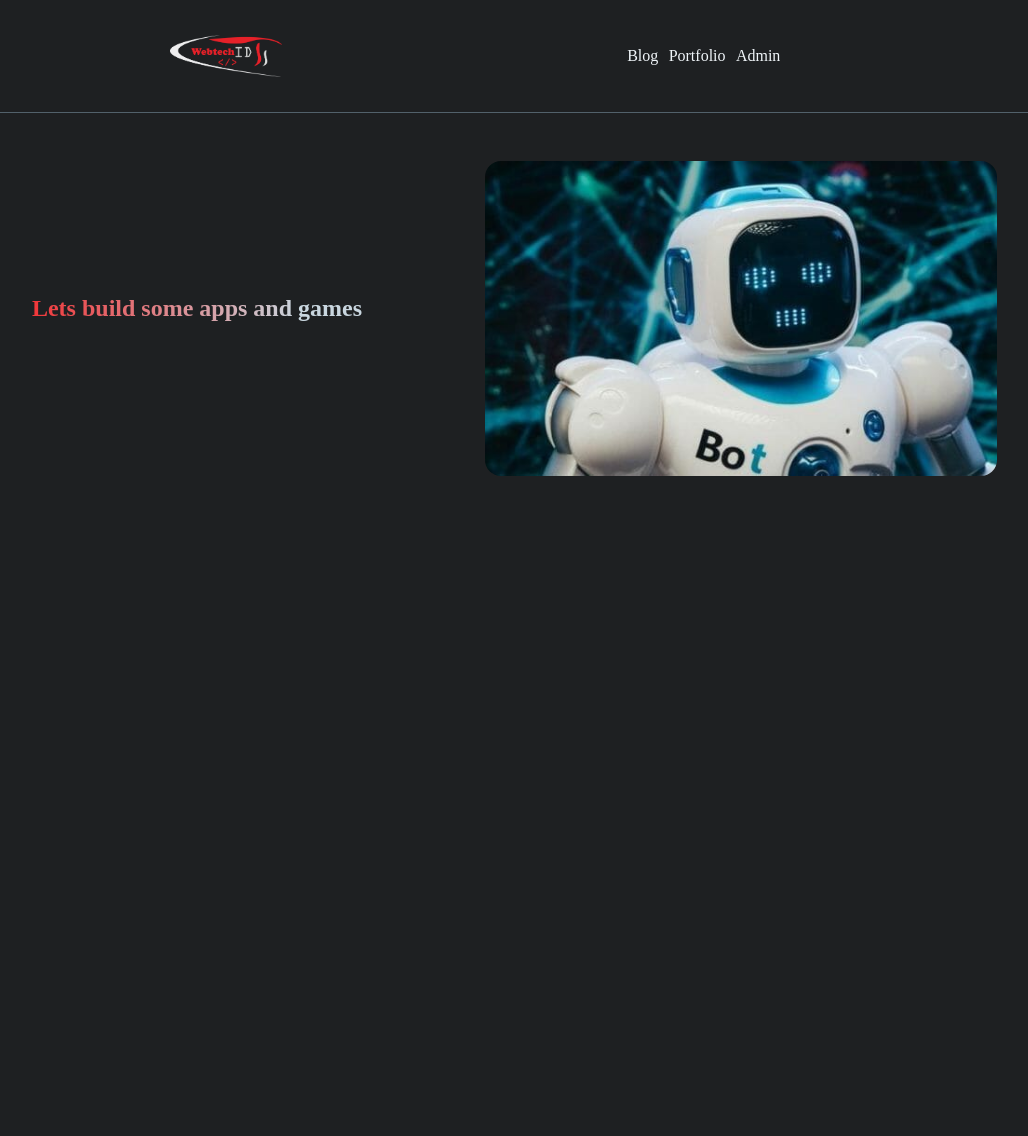
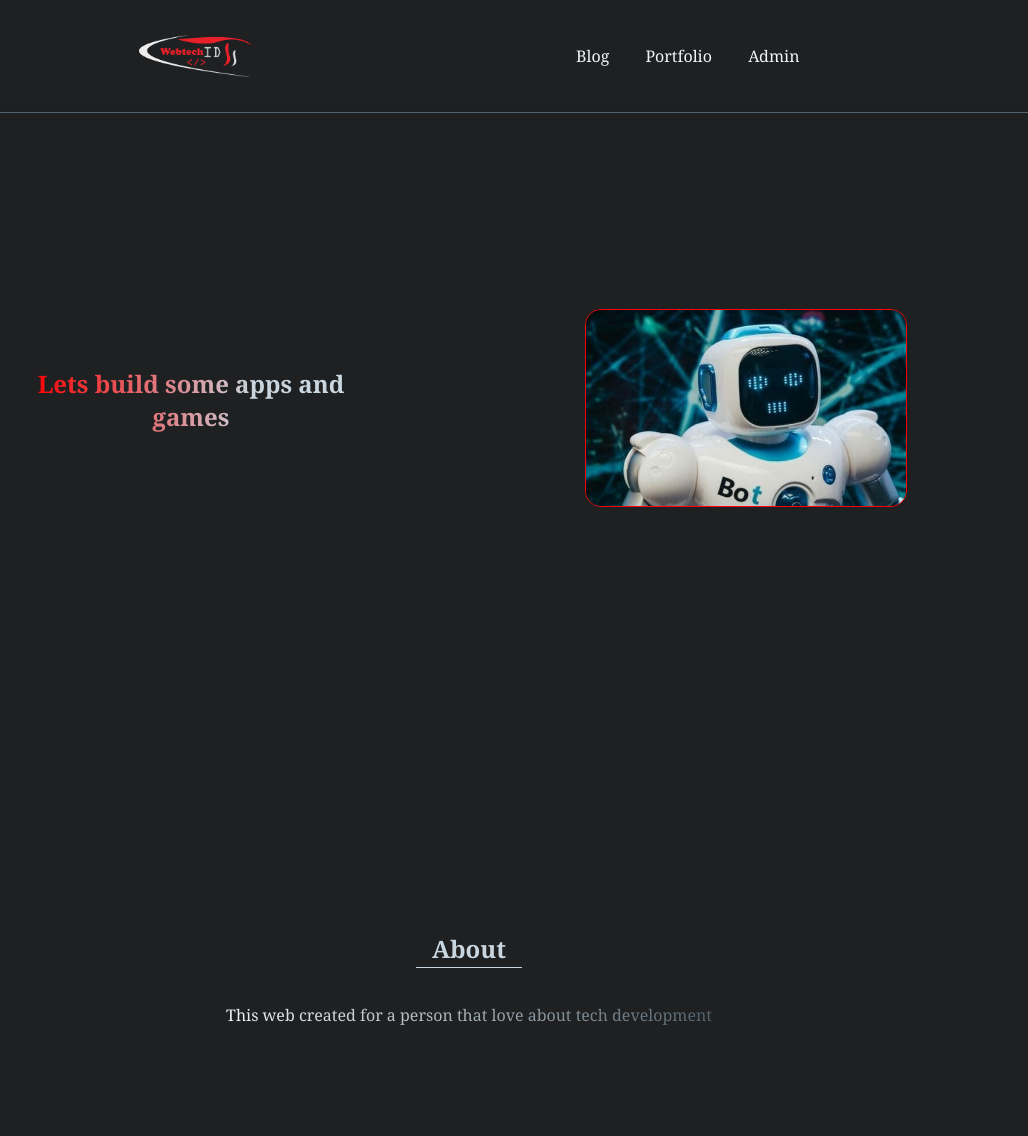
Before and after one commit to Tomba-Hopkins/selekda-webtechID, a website: page public/views/index.html in a window 1280 px wide. Shown: the whole page, without its empty margins (171-1199 px from the left). Before the commit the page ends 800 px from the top, so only its background shows below. Drawn offline with Linux system fonts and the light colour scheme; files that its build step writes are made by us from their sources; files whose address does not match are found by name.

Commit message:
add: fixed navbar

```diff
--- a/public/assets/style/style.css
+++ b/public/assets/style/style.css
@@ -9,15 +9,20 @@ body {
     padding: 0;
     margin: 0;
     box-sizing: border-box;
+    overflow-x: hidden;
+
     background-color: var(--dark-primary);
     color: var(--light-primary);
+    font-family: Georgia, 'Times New Roman', Times, serif;
 }
 
 
 nav {
     width: 100vw;
     height: 10vh;
-    /* position: fixed; */
+    position: fixed;
+    background-color: var(--dark-primary)/30%;
+    backdrop-filter: blur(10px);
     top: 0;
     right: 0;
     display: flex;
@@ -25,12 +30,18 @@ nav {
     justify-content: space-evenly;
     padding: 1rem 0;
     border-bottom: 0.1rem solid var(--dark-secondary);
+    margin-bottom: 3rem;
 }
 
 nav .nav-link a {
-    margin: 0 0.2rem;
+    margin: 0 1rem;
     text-decoration: none;
     color: var(--light-primary);
+    transition: 0.2s linear;
+}
+
+nav .nav-link a:hover {
+    color: var(--dark-secondary);
 }
 
 
@@ -43,15 +54,15 @@ nav .nav-link a {
 
 main {
     width: 100vw;
+    height: 90vh;
     display: flex;
     padding: 3rem 0;
     align-items: center;
-    justify-content: center;
+    justify-content: space-evenly;
 }
 
 .h2-hero {
-    width: 40%;
-    border-bottom: 0.2rem solid;
+    width: 20rem;
     text-align: center;
     padding-bottom: 1rem;
     margin-right: 2rem;
@@ -61,6 +72,55 @@ main {
 }
 
 .hero {
-    width: 40%;
+    width: 20rem;
     border-radius: 1rem;
+    border: 0.1rem solid red;
 }
+
+
+
+
+.about {
+    width: 100vw;
+    height: 40vh;
+    display: flex;
+    flex-direction: column;
+    justify-content: center;
+    align-items: center;
+    text-align: center;
+}
+
+.about h2 {
+    border-bottom: 0.1rem solid var(--light-secondary);
+    padding: 0.1rem 1rem;
+    color: var(--light-secondary);
+}
+
+.about p {
+    background-image: linear-gradient(to right, var(--light-primary), var(--dark-secondary) );
+    color: transparent;
+    background-clip: text;
+}
+
+
+@media (max-width: 700px) {
+
+    nav .nav-link a {
+        margin: 0 0.4rem;
+    }
+
+    main {
+        justify-content: center;
+        height: 60vh;
+    }
+
+    .h2-hero {
+        width: 10rem;
+    }
+
+    .hero {
+        width: 10rem;
+    }
+
+
+}
--- a/public/views/index.html
+++ b/public/views/index.html
@@ -23,6 +23,12 @@
         <img class="hero" src="../assets/img/hero2.jpg" alt="hero">
     </main>
 
+
+    <section class="about">
+        <h2>About</h2>
+        <p>This web created for a person that love about tech development</p>
+    </section>
+
 <script src="/script/app.js"></script>
 </body>
 </html>
```
